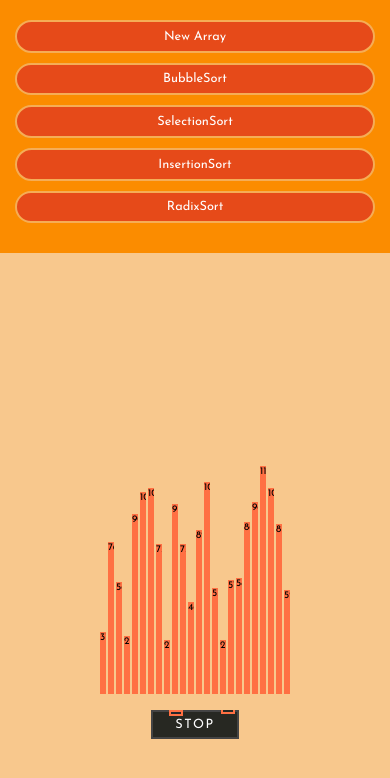
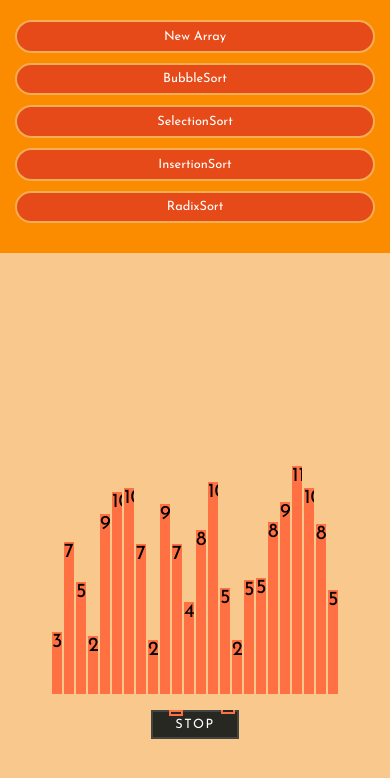
Before and after one commit to Klask1604/Algorithm-Visualizer, a React (Vite) app: page / in a window 390 px wide. Shown: the top 778 px of the page. Built offline with nearby package versions, Linux system fonts and the light colour scheme; a web font is replaced by a local one.

Commit message:
Deploy 1.3

```diff
--- a/src/index.css
+++ b/src/index.css
@@ -143,7 +143,7 @@
   transition: background-color 0.3s ease-in-out;
 }
 .visualizer .box-bars p {
-  font-size: 10px;
+  font-size: 20px;
   padding-top: 10px;
 }
 .bar {
@@ -238,8 +238,9 @@
     padding-top: 0px;
   }
   .bar {
-    width: 8px;
+    width: 20px;
     margin: 1px;
+    font-size: 3px;
   }
 
   .visualizer button {
@@ -249,7 +250,7 @@
 }
 @media screen and (max-width: 500px) {
   .bar {
-    width: 6px;
-    font-size: 2px;
+    width: 10px;
+    font-size: 1.5px;
   }
 }
```
Also changed, not shown: 5 other files (tests, documents, lock files or other folders).
